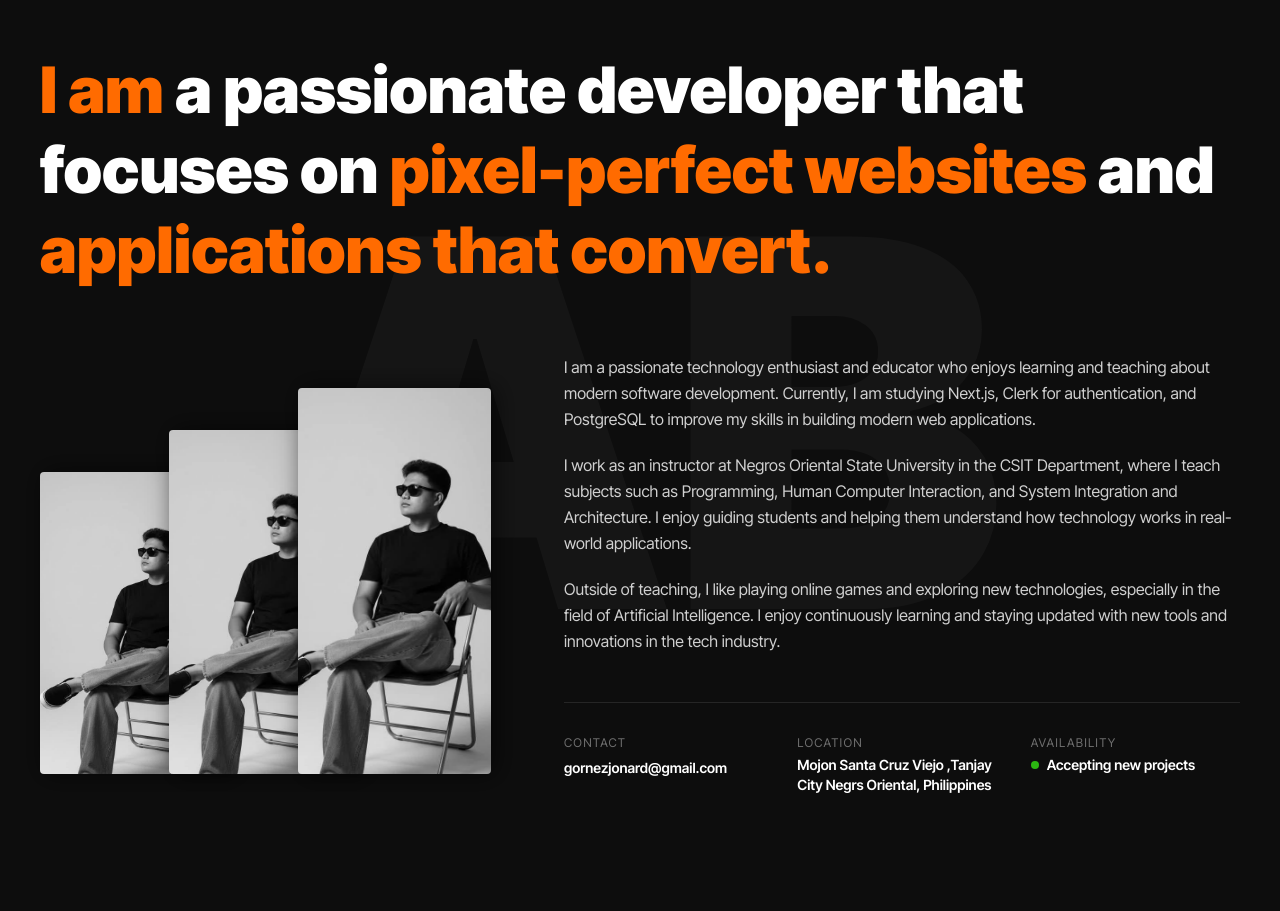
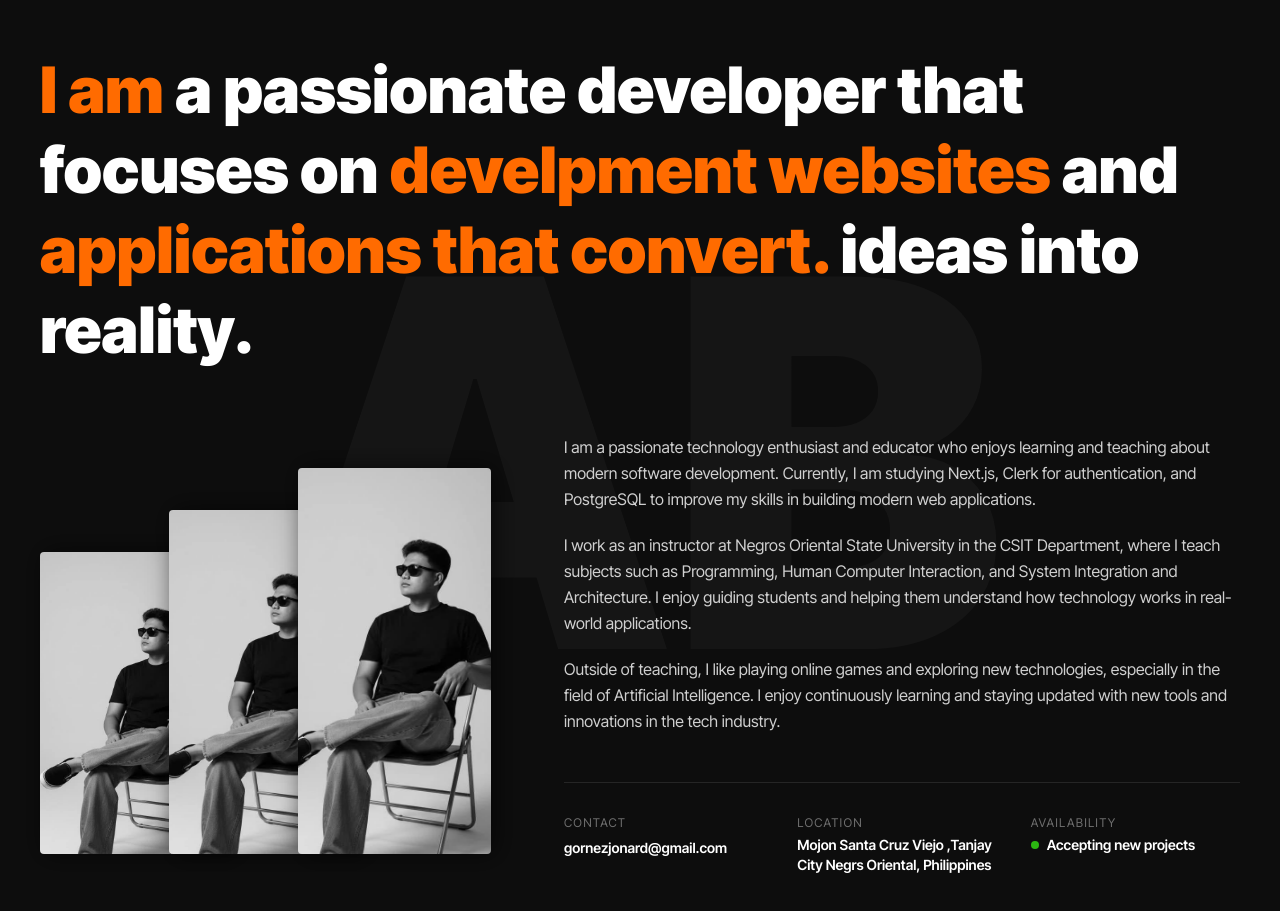
Before and after one commit to Jonardgornez/jonardgornez-portflolio, a React (Vite) app: page / in a window 1280 px wide. Shown: the part 3260-4171 px from the top of the page. Built offline with nearby package versions, Linux system fonts and the light colour scheme.

Commit message:
modified about section

```diff
--- a/src/data/aboutData.js
+++ b/src/data/aboutData.js
@@ -5,9 +5,10 @@ export const ABOUT = {
     { text: "I am", color: "#ff6b00" },
     { text: " a passionate developer", color: "#ffffff" },
     { text: " that focuses on ", color: "#ffffff" },
-    { text: "pixel-perfect websites", color: "#ff6b00" },
+    { text: "develpment websites", color: "#ff6b00" },
     { text: " and", color: "#ffffff" },
     { text: " applications that convert.", color: "#ff6b00" },
+    { text: " ideas into reality.", color: "#ffffff" },
   ],
 
   paragraphs: [
```
